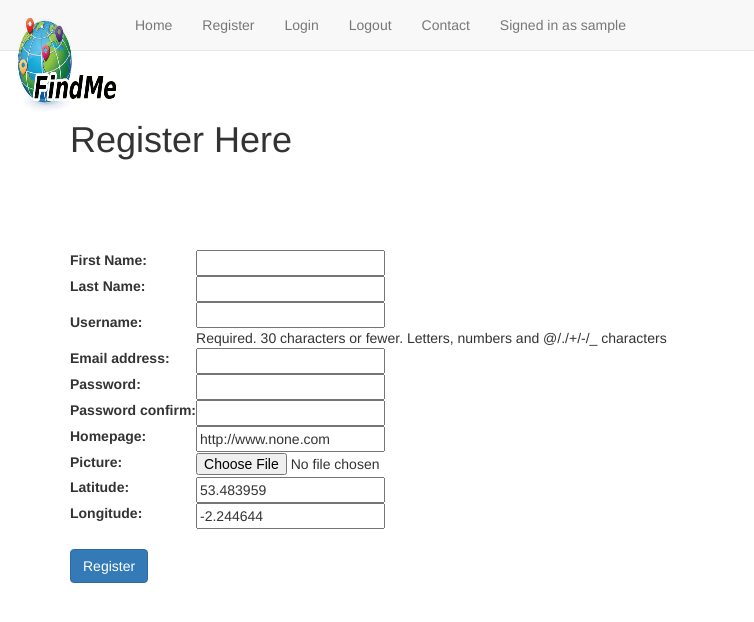
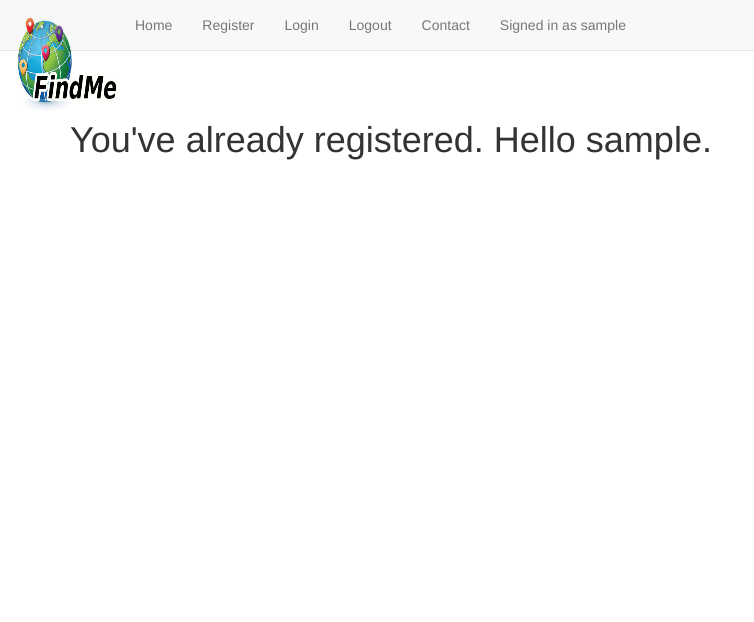
Before and after one commit to stellasstar/tfgm, a Django app: template findme/gatekeeper/templates/registration/register.html in a window 1280 px wide. Shown: the top 622 px of the page, without its empty margins (0-754 px from the left). Run offline with Django 3.2, Linux system fonts and the light colour scheme; the template is opened without the code that fills it: values that come from a table or form of the project are taken from there, others are empty; the visitor is signed in with stand-in values (Sample User, id 1); some libraries are stand-ins or nearby versions.

Commit message:
just a little cleanup of forms.  1654 310316

```diff
--- a/findme/findme/forms.py
+++ b/findme/findme/forms.py
@@ -1,7 +1,7 @@
 from captcha.fields import ReCaptchaField
 from crispy_forms.helper import FormHelper
 from crispy_forms.layout import Submit
-import floppyforms as forms
+from django import forms
 
 class ContactForm(forms.Form):
 
--- a/findme/findme/templates/email_form.html
+++ b/findme/findme/templates/email_form.html
@@ -5,6 +5,7 @@
 {% block content %}
     <br><br><br>
 
+    {% csrf_token %}
     {% load crispy_forms_tags %}
     {% crispy form %}
 
--- a/findme/gatekeeper/forms.py
+++ b/findme/gatekeeper/forms.py
@@ -15,11 +15,10 @@ from django.utils.translation import ugettext_lazy as _
 from django.contrib.auth.forms import AuthenticationForm
 from crispy_forms.helper import FormHelper
 from crispy_forms.layout import Submit, ButtonHolder, Layout
-import floppyforms
 
 class LoginForm(AuthenticationForm):
 
-        username = floppyforms.CharField(required=True)
+        username = forms.CharField(required=True)
         password = forms.CharField(widget=forms.PasswordInput)
 
         def __init__(self, *args, **kwargs):
@@ -47,3 +46,8 @@ class UserRegistrationForm(forms.ModelForm):
                   'latitude',
                   'longitude',
         ]
+
+    def __init__(self, *args, **kwargs):
+        self.helper = FormHelper()
+        self.helper.add_input(Submit('submit', 'Register', css_class='btn-primary'))
+        super(UserRegistrationForm, self).__init__(*args, **kwargs)
--- a/findme/gatekeeper/templates/registration/login.html
+++ b/findme/gatekeeper/templates/registration/login.html
@@ -8,6 +8,7 @@
 {% block content %}
     <br><br><br>
 
+    {% csrf_token %}
     {% load crispy_forms_tags %}
     {% crispy form %}
 
--- a/findme/gatekeeper/templates/registration/register.html
+++ b/findme/gatekeeper/templates/registration/register.html
@@ -5,21 +5,15 @@
 
 {% block content %}
 
-        {% if registered %}
-        <h1>Thank you for registering!</h1>
-        <a class="btn btn-success btn-lg" role="button" href="/">Return to the homepage.</a>
-        <br />
+        {% if user.is_authenticated %}
+        <h1>You've already registered.  Hello {{user.username}}.</h1>
+         <br />
         {% else %}
         <h1>Register Here</h1><br /><br /><br /><br />
+        {% csrf_token %}
+        {% load crispy_forms_tags %}
+        {% crispy form %}
         {% endif %}
 
-        <form class="form-horizontal" method='post' action=''>{% csrf_token %}
-                <table>
-                    {{form.as_table}}
-                </table> </br>
-                <button type="submit" name="submit" class="btn btn-primary">
-                Register
-                </button>
-        </form>
 
 {% endblock %}
--- a/findme/gatekeeper/views.py
+++ b/findme/gatekeeper/views.py
@@ -51,7 +51,6 @@ class UserRegistrationView(CreateView):
             # 'html_email_template_name': provide an HTML content template if you desire.
         }
         # This form sends the email on save()
-# NEED TO FIX THIS
         reset_form.save(**opts)
 
 	return redirect(self.success_url)
```
